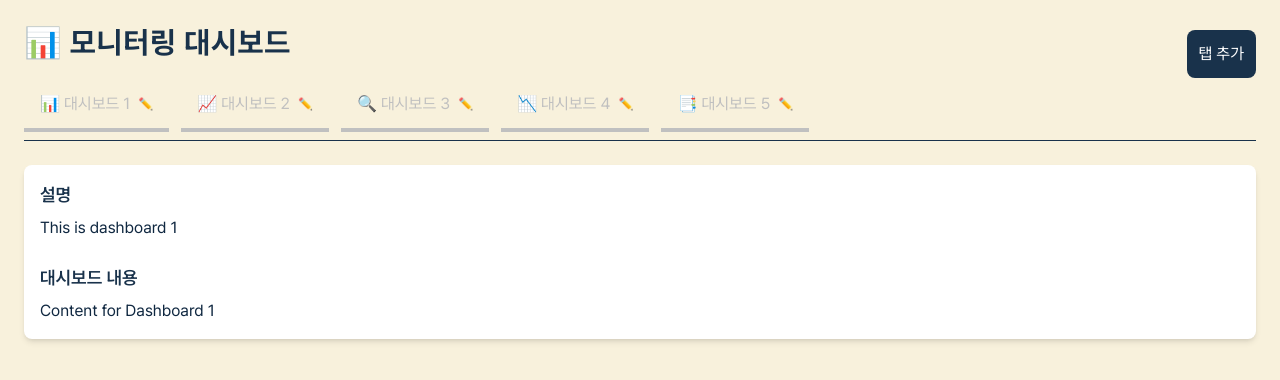
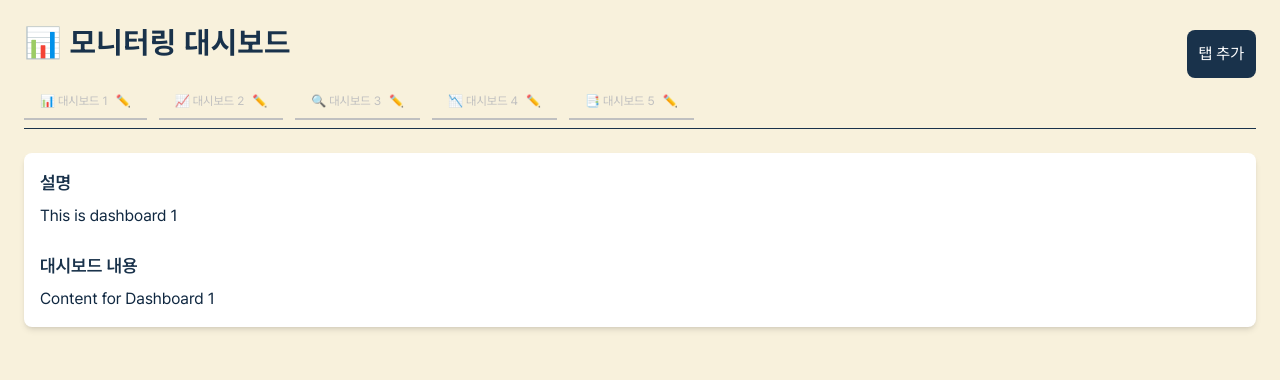
Before and after one commit to m0oMoo/monitoring_client, a Next.js app: page /dashboard in a window 1280 px wide. Shown: the top 380 px of the page. Built offline with nearby package versions, Linux system fonts and the light colour scheme.

Commit message:
feat: Update tabsGroup.tsx

```diff
--- a/src/app/components/tab/tabsGroup.tsx
+++ b/src/app/components/tab/tabsGroup.tsx
@@ -35,18 +35,18 @@ const TabsGroup = ({ tabs, onTabEdit }: TabsGroupProps) => {
                 type="text"
                 value={newTabName}
                 onChange={(e) => setNewTabName(e.target.value)}
-                className="bg-transparent h-12 w-[160px] text-[#19324b] px-2
-                border-b-2 border-[#19324b] focus:outline-none"
+                className="bg-transparent h-9 w-[120px] text-[#19324b] px-2
+                border-b-2 border-[#19324b] focus:outline-none text-sm"
               />
               <button
                 onClick={() => handleSave(index)}
-                className="text-[#19324b] hover:text-[#273e55]"
+                className="text-[#19324b] hover:text-[#273e55] text-xs"
               >
                 저장
               </button>
               <button
                 onClick={handleCancel}
-                className="text-red-600 hover:text-red-500"
+                className="text-red-600 hover:text-red-500 text-xs"
               >
                 취소
               </button>
@@ -54,8 +54,8 @@ const TabsGroup = ({ tabs, onTabEdit }: TabsGroupProps) => {
           ) : (
             <TabsTrigger
               id={tab.id}
-              className="flex items-center pb-3 px-4 border-b-4 transition-all duration-200 text-[#19324b] hover:text-[#19324b]
-              data-[state=active]:border-[#19324b] data-[state=active]:text-[#19324b]"
+              className="flex items-center pb-2 px-2 border-b-2 transition-all duration-200 text-[#19324b] hover:text-[#19324b]
+              data-[state=active]:border-[#19324b] data-[state=active]:text-[#19324b] text-sm"
             >
               {tab.label}
               <span
```
